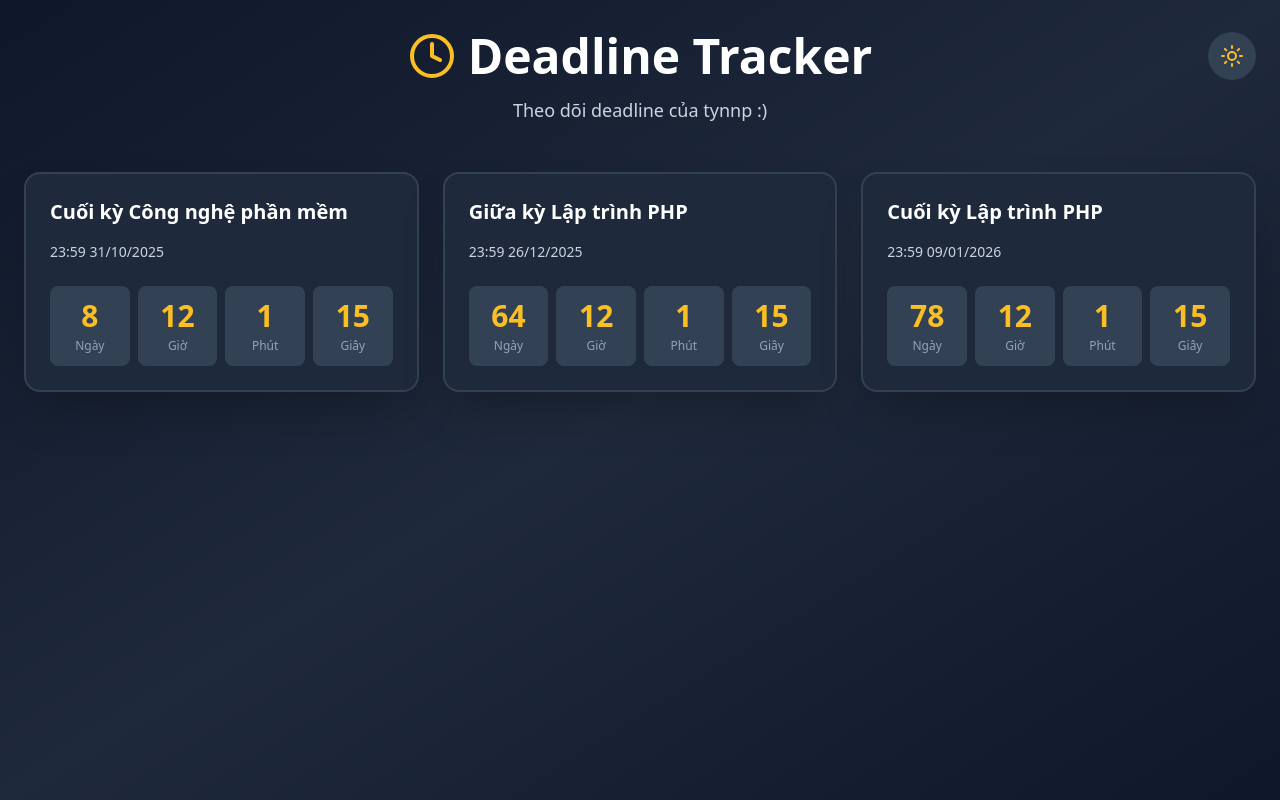
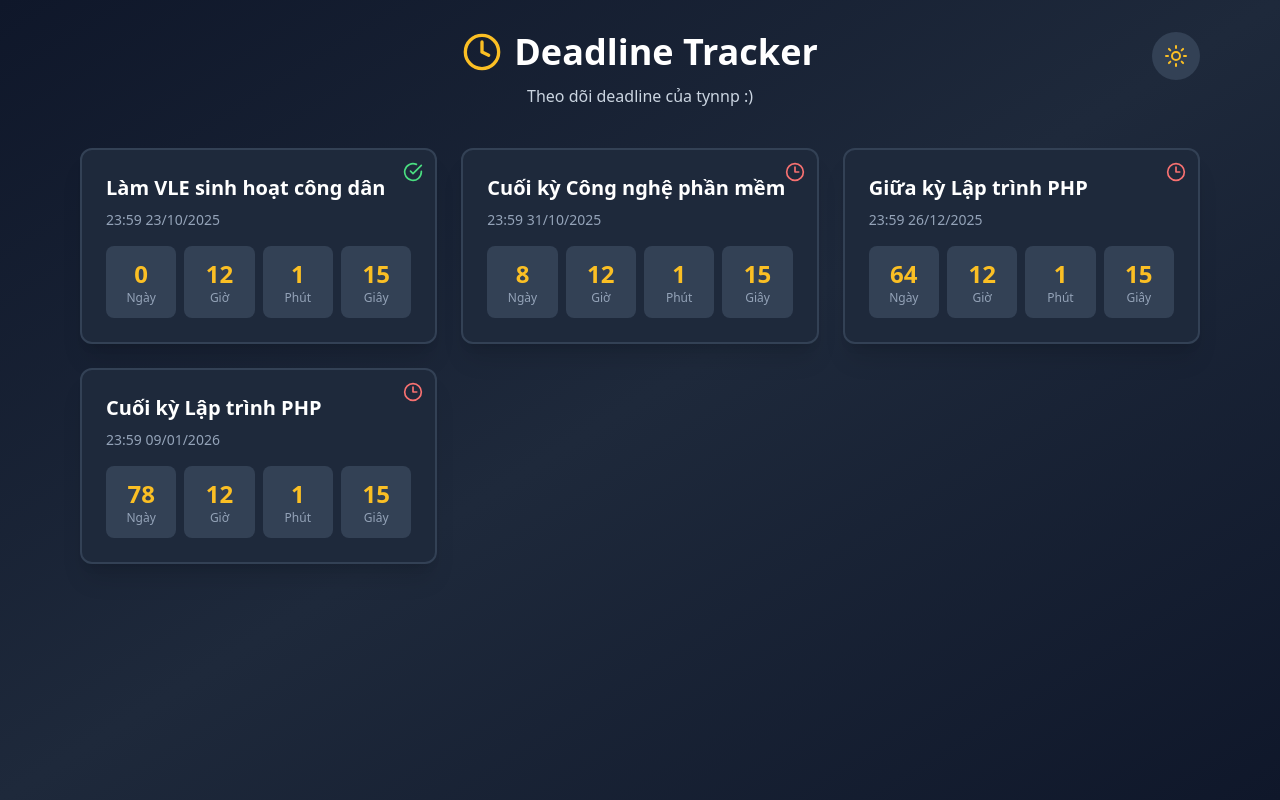
Before and after one commit to tynnp/deadline-tracker, a React (Vite) app: page / in a window 1280 px wide. Built offline with nearby package versions, Linux system fonts and the light colour scheme.

Commit message:
Thêm trạng thái

```diff
--- a/src/App.tsx
+++ b/src/App.tsx
@@ -1,5 +1,5 @@
 import { useState, useEffect } from 'react';
-import { Clock, Sun, Moon } from 'lucide-react';
+import { Clock, Sun, Moon, CheckCircle, Clock3 } from 'lucide-react';
 import { deadlines, type Deadline } from './deadlines';
 
 interface TimeLeft {
@@ -18,9 +18,7 @@ function App() {
   });
 
   useEffect(() => {
-    const interval = setInterval(() => {
-      setCurrentTime(Date.now());
-    }, 1000);
+    const interval = setInterval(() => setCurrentTime(Date.now()), 1000);
     return () => clearInterval(interval);
   }, []);
 
@@ -52,43 +50,56 @@ function App() {
   });
 
   return (
-    <div className={`min-h-screen transition-colors duration-300 ${
-      isDark
-        ? 'bg-gradient-to-br from-slate-900 via-slate-800 to-slate-900'
-        : 'bg-gradient-to-br from-blue-50 via-white to-blue-50'
-    }`}>
-      <div className="container mx-auto px-3 sm:px-4 md:px-6 py-4 sm:py-6 md:py-8 max-w-7xl">
-        <div className="text-center mb-8 sm:mb-10 md:mb-12 relative">
+    <div
+      className={`min-h-screen transition-colors duration-300 ${
+        isDark
+          ? 'bg-gradient-to-br from-slate-900 via-slate-800 to-slate-900'
+          : 'bg-gradient-to-br from-blue-50 via-white to-blue-50'
+      }`}
+    >
+      <div className="container mx-auto px-4 py-8 max-w-6xl">
+        <div className="text-center mb-10 relative">
           <button
             onClick={() => setIsDark(!isDark)}
-            className={`absolute right-0 top-0 p-2 sm:p-2.5 md:p-3 rounded-full transition-all ${
+            className={`absolute right-0 top-0 p-3 rounded-full transition-all ${
               isDark
                 ? 'bg-slate-700 hover:bg-slate-600 text-amber-400'
                 : 'bg-white hover:bg-gray-100 text-amber-500 shadow-lg'
             }`}
           >
-            {isDark ? <Sun className="w-5 h-5 sm:w-6 sm:h-6" /> : <Moon className="w-5 h-5 sm:w-6 sm:h-6" />}
+            {isDark ? <Sun className="w-6 h-6" /> : <Moon className="w-6 h-6" />}
           </button>
-          <div className="flex flex-col sm:flex-row items-center justify-center gap-2 sm:gap-3 mb-3 sm:mb-4 px-12 sm:px-0">
-            <Clock className={`w-10 h-10 sm:w-12 sm:h-12 ${isDark ? 'text-amber-400' : 'text-amber-500'}`} />
-            <h1 className={`text-3xl sm:text-4xl md:text-5xl font-bold ${isDark ? 'text-white' : 'text-gray-900'}`}>Deadline Tracker</h1>
+          <div className="flex items-center justify-center gap-3 mb-3">
+            <Clock className={`w-10 h-10 ${isDark ? 'text-amber-400' : 'text-amber-500'}`} />
+            <h1 className={`text-4xl font-bold ${isDark ? 'text-white' : 'text-gray-900'}`}>
+              Deadline Tracker
+            </h1>
           </div>
-          <p className={`text-base sm:text-lg ${isDark ? 'text-slate-300' : 'text-gray-600'} px-4`}>Theo dõi deadline của tynnp :)</p>
+          <p className={`${isDark ? 'text-slate-300' : 'text-gray-600'}`}>
+            Theo dõi deadline của tynnp :)
+          </p>
         </div>
 
         {sortedDeadlines.length === 0 ? (
-          <div className="text-center py-12 sm:py-16 md:py-20 px-4">
-            <Clock className={`w-16 h-16 sm:w-20 sm:h-20 mx-auto mb-4 ${isDark ? 'text-slate-600' : 'text-gray-400'}`} />
-            <p className={`text-lg sm:text-xl ${isDark ? 'text-slate-400' : 'text-gray-500'}`}>Chưa có deadline nào!!!</p>
+          <div className="text-center py-16">
+            <Clock
+              className={`w-20 h-20 mx-auto mb-4 ${
+                isDark ? 'text-slate-600' : 'text-gray-400'
+              }`}
+            />
+            <p className={`${isDark ? 'text-slate-400' : 'text-gray-500'}`}>
+              Chưa có deadline nào!!!
+            </p>
           </div>
         ) : (
-          <div className="grid grid-cols-1 sm:grid-cols-2 lg:grid-cols-3 gap-4 sm:gap-5 md:gap-6">
+          <div className="grid grid-cols-1 sm:grid-cols-2 lg:grid-cols-3 gap-6">
             {sortedDeadlines.map((deadline) => {
               const timeLeft = calculateTimeLeft(deadline);
+
               return (
                 <div
                   key={deadline.id}
-                  className={`rounded-xl sm:rounded-2xl p-4 sm:p-5 md:p-6 shadow-xl sm:shadow-2xl border-2 transition-all hover:scale-105 ${
+                  className={`relative rounded-xl p-6 shadow-xl border-2 transition-all hover:scale-105 ${
                     timeLeft.expired
                       ? isDark
                         ? 'bg-red-900 border-red-700'
@@ -98,11 +109,38 @@ function App() {
                       : 'bg-white border-gray-200'
                   }`}
                 >
-                  <div className="mb-3 sm:mb-4">
-                    <h3 className={`text-lg sm:text-xl font-bold ${isDark ? 'text-white' : 'text-gray-900'} break-words`}>{deadline.title}</h3>
+                  <div
+                    className="absolute top-3 right-3"
+                    title={deadline.done ? 'Đã xong' : 'Chưa xong'}
+                  >
+                    {deadline.done ? (
+                      <CheckCircle
+                        className={`w-5 h-5 ${
+                          isDark ? 'text-green-400' : 'text-green-600'
+                        }`}
+                      />
+                    ) : (
+                      <Clock3
+                        className={`w-5 h-5 ${
+                          isDark ? 'text-red-400' : 'text-red-500'
+                        }`}
+                      />
+                    )}
                   </div>
 
-                  <div className={`text-xs sm:text-sm mb-4 sm:mb-6 ${isDark ? 'text-slate-300' : 'text-gray-600'}`}>
+                  <h3
+                    className={`text-xl font-bold mb-2 ${
+                      isDark ? 'text-white' : 'text-gray-900'
+                    }`}
+                  >
+                    {deadline.title}
+                  </h3>
+
+                  <p
+                    className={`text-sm mb-4 ${
+                      isDark ? 'text-slate-400' : 'text-gray-600'
+                    }`}
+                  >
                     {new Date(`${deadline.date}T${deadline.time}`).toLocaleString('vi-VN', {
                       day: '2-digit',
                       month: '2-digit',
@@ -110,30 +148,49 @@ function App() {
                       hour: '2-digit',
                       minute: '2-digit',
                     })}
-                  </div>
+                  </p>
 
                   {timeLeft.expired ? (
-                    <div className="text-center py-4 sm:py-6">
-                      <p className={`text-2xl sm:text-3xl font-bold ${isDark ? 'text-red-300' : 'text-red-600'}`}>ĐÃ HẾT HẠN</p>
-                    </div>
+                    <p
+                      className={`text-center text-2xl font-bold ${
+                        isDark ? 'text-red-300' : 'text-red-600'
+                      }`}
+                    >
+                      ĐÃ HẾT HẠN
+                    </p>
                   ) : (
-                    <div className="grid grid-cols-4 gap-1.5 sm:gap-2">
-                      <div className={`rounded-lg p-2 sm:p-3 text-center ${isDark ? 'bg-slate-700' : 'bg-blue-50'}`}>
-                        <div className={`text-xl sm:text-2xl md:text-3xl font-bold ${isDark ? 'text-amber-400' : 'text-amber-600'}`}>{timeLeft.days}</div>
-                        <div className={`text-xs mt-0.5 sm:mt-1 ${isDark ? 'text-slate-400' : 'text-gray-600'}`}>Ngày</div>
-                      </div>
-                      <div className={`rounded-lg p-2 sm:p-3 text-center ${isDark ? 'bg-slate-700' : 'bg-blue-50'}`}>
-                        <div className={`text-xl sm:text-2xl md:text-3xl font-bold ${isDark ? 'text-amber-400' : 'text-amber-600'}`}>{timeLeft.hours}</div>
-                        <div className={`text-xs mt-0.5 sm:mt-1 ${isDark ? 'text-slate-400' : 'text-gray-600'}`}>Giờ</div>
-                      </div>
-                      <div className={`rounded-lg p-2 sm:p-3 text-center ${isDark ? 'bg-slate-700' : 'bg-blue-50'}`}>
-                        <div className={`text-xl sm:text-2xl md:text-3xl font-bold ${isDark ? 'text-amber-400' : 'text-amber-600'}`}>{timeLeft.minutes}</div>
-                        <div className={`text-xs mt-0.5 sm:mt-1 ${isDark ? 'text-slate-400' : 'text-gray-600'}`}>Phút</div>
-                      </div>
-                      <div className={`rounded-lg p-2 sm:p-3 text-center ${isDark ? 'bg-slate-700' : 'bg-blue-50'}`}>
-                        <div className={`text-xl sm:text-2xl md:text-3xl font-bold ${isDark ? 'text-amber-400' : 'text-amber-600'}`}>{timeLeft.seconds}</div>
-                        <div className={`text-xs mt-0.5 sm:mt-1 ${isDark ? 'text-slate-400' : 'text-gray-600'}`}>Giây</div>
-                      </div>
+                    <div className="grid grid-cols-4 gap-2">
+                      {['Ngày', 'Giờ', 'Phút', 'Giây'].map((label, i) => {
+                        const values = [
+                          timeLeft.days,
+                          timeLeft.hours,
+                          timeLeft.minutes,
+                          timeLeft.seconds,
+                        ];
+                        return (
+                          <div
+                            key={label}
+                            className={`rounded-lg p-3 text-center ${
+                              isDark ? 'bg-slate-700' : 'bg-blue-50'
+                            }`}
+                          >
+                            <div
+                              className={`text-2xl font-bold ${
+                                isDark ? 'text-amber-400' : 'text-amber-600'
+                              }`}
+                            >
+                              {values[i]}
+                            </div>
+                            <div
+                              className={`text-xs ${
+                                isDark ? 'text-slate-400' : 'text-gray-600'
+                              }`}
+                            >
+                              {label}
+                            </div>
+                          </div>
+                        );
+                      })}
                     </div>
                   )}
                 </div>
--- a/src/deadlines.ts
+++ b/src/deadlines.ts
@@ -3,6 +3,7 @@ export interface Deadline {
   title: string;
   date: string;
   time: string;
+  done: boolean;
 }
 
 export const deadlines: Deadline[] = [
@@ -11,17 +12,27 @@ export const deadlines: Deadline[] = [
     title: 'Cuối kỳ Công nghệ phần mềm',
     date: '2025-10-31',
     time: '23:59',
+    done: false,
   },
   {
     id: '2',
     title: 'Giữa kỳ Lập trình PHP',
     date: '2025-12-26',
     time: '23:59',
+    done: false,
   },
   {
     id: '3',
     title: 'Cuối kỳ Lập trình PHP',
     date: '2026-01-09',
     time: '23:59',
+    done: false,
   },
+  {
+    id: '4',
+    title: 'Làm VLE sinh hoạt công dân',
+    date: '2025-10-23',
+    time: '23:59',
+    done: true,
+  }
 ];
```
